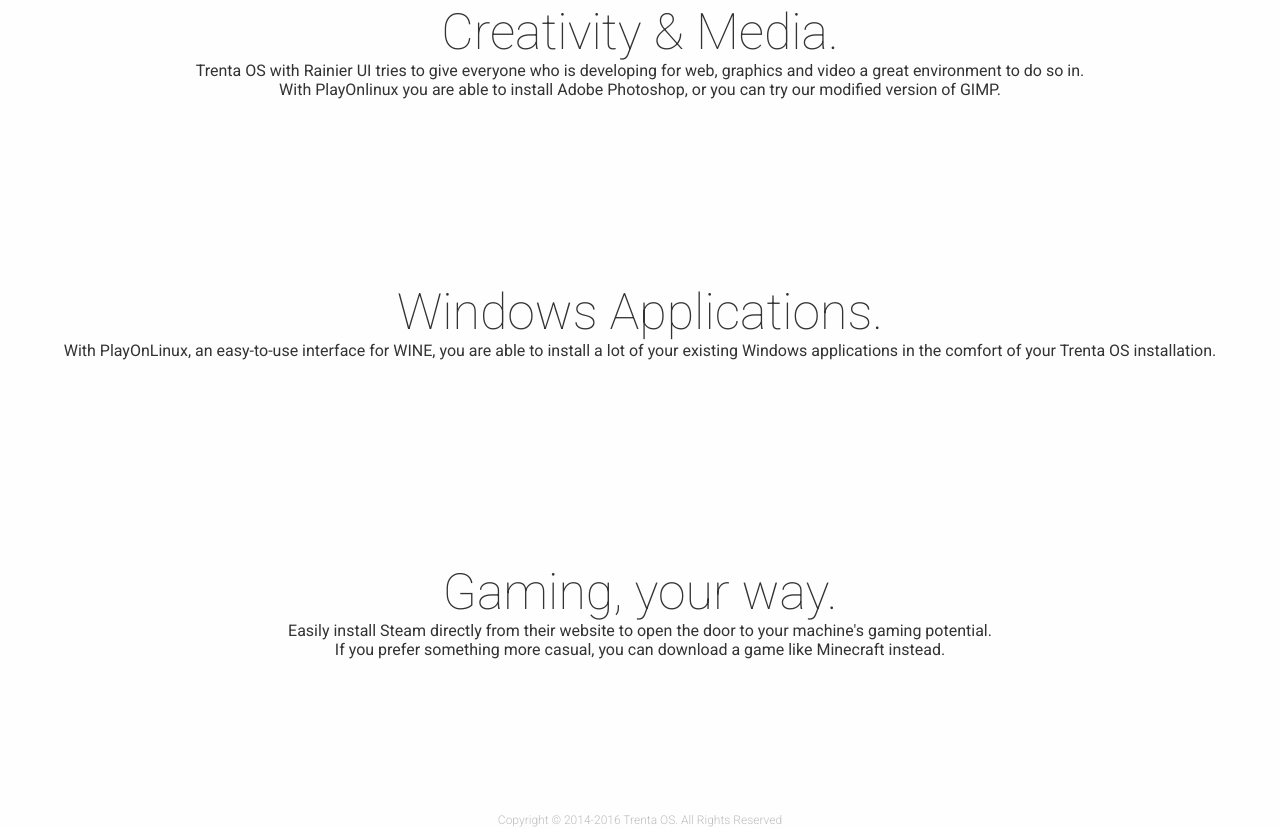
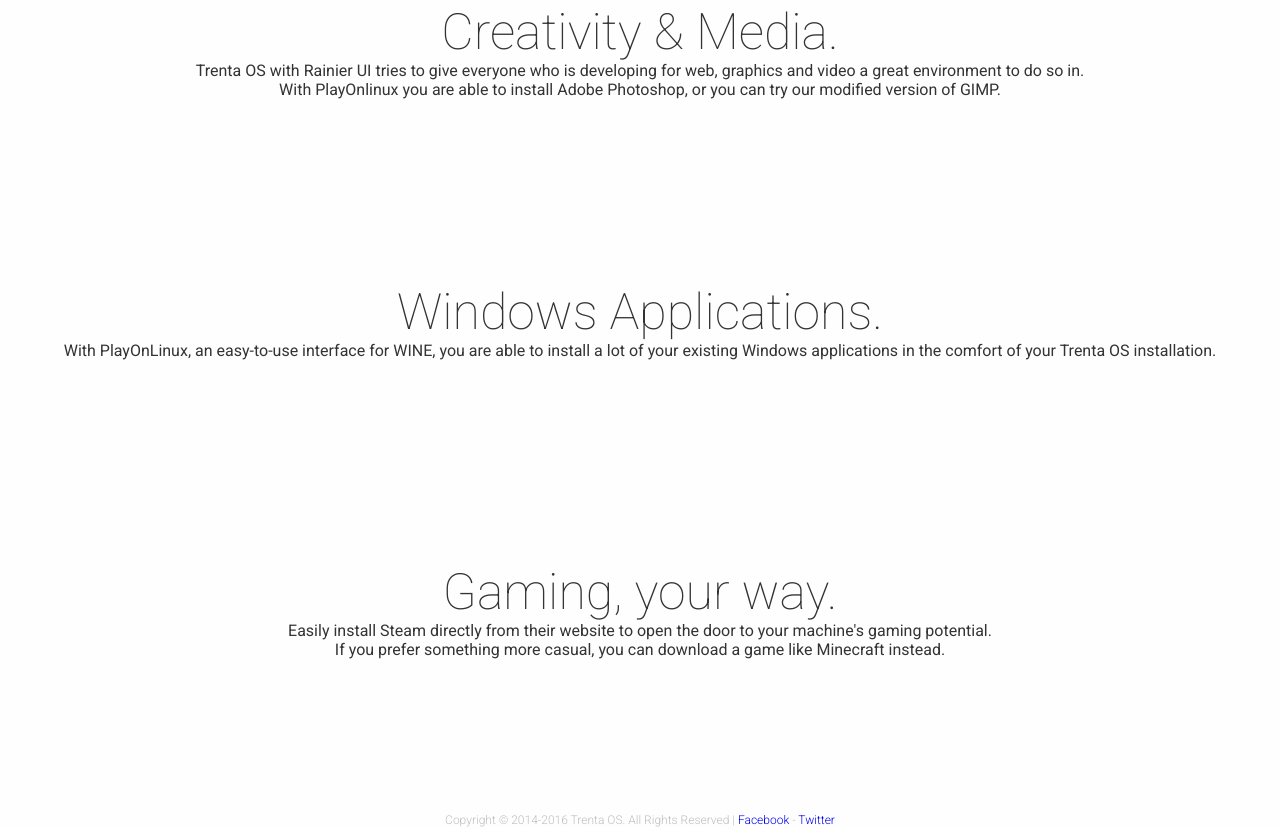
Before and after one commit to trenta-io/os.trenta.io-site, a plain HTML site: page about/index.html in a window 1280 px wide. Shown: the part 1005-1832 px from the top of the page. Drawn offline with Linux system fonts and the light colour scheme.

Commit message:
Added Links to Facebook and Twitter

```diff
--- a/about/index.html
+++ b/about/index.html
@@ -83,7 +83,7 @@
 		</div>
 
 		<div class="customfooter">
-			Copyright &copy; 2014-2016 Trenta OS. All Rights Reserved
+			Copyright &copy; 2014-2016 Trenta OS. All Rights Reserved | <a href="https://www.facebook.com/TrentaOS">Facebook</a> - <a href="https://twitter.com/TrentaOS">Twitter</a>
 		</div>
 	        <!-- Piwik -->
         <script type="text/javascript">
```
